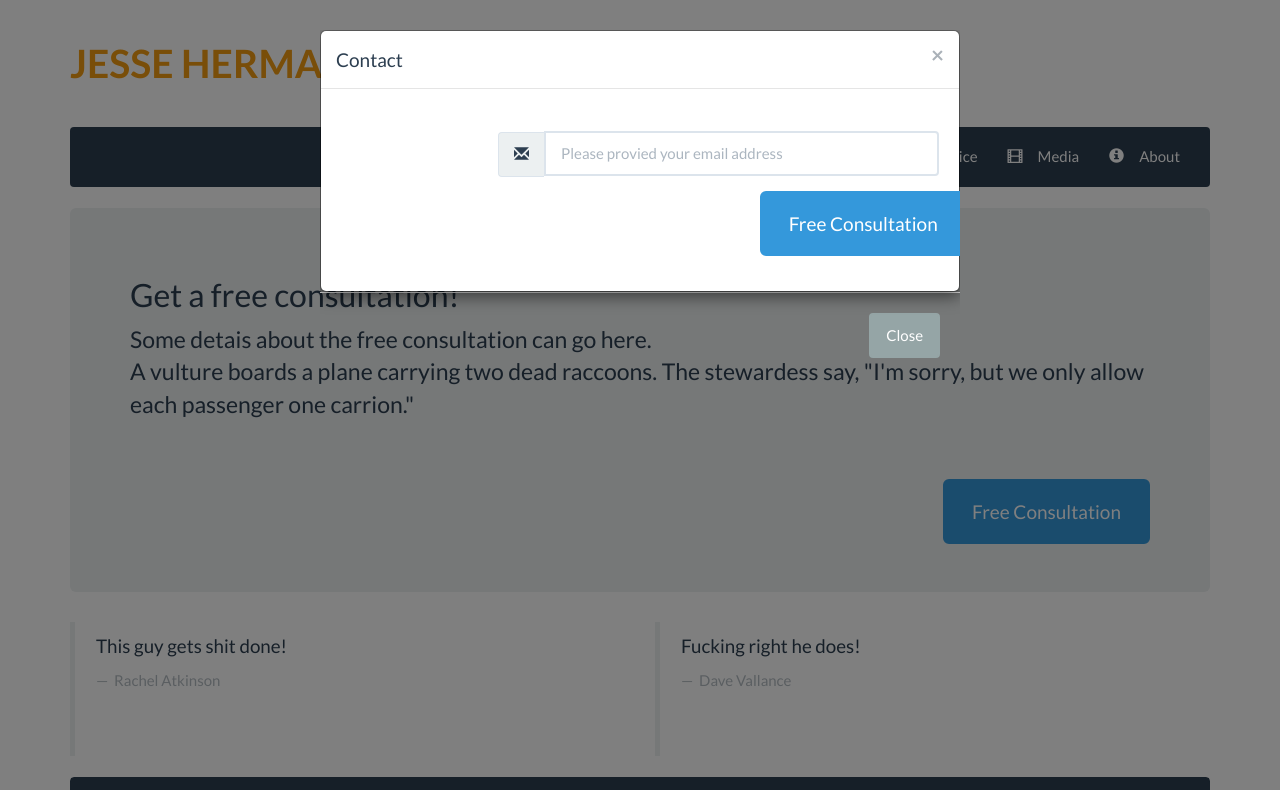
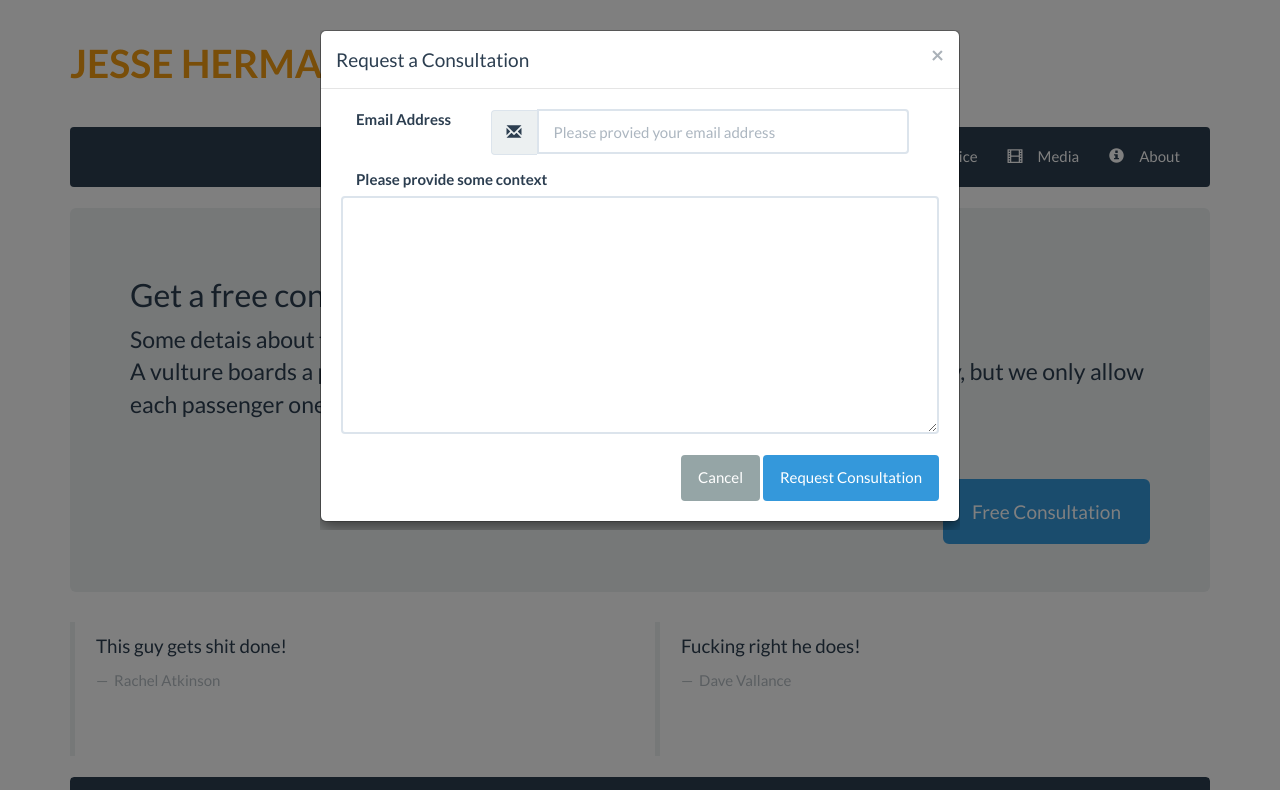
Before and after one commit to dvallance/herman, a plain HTML site: page index.html in a window 1280 px wide. Both pictures are taken after a click on the button "Free Consultation". Shown: the top 790 px of the page. Drawn offline with nearby package versions, Linux system fonts and the light colour scheme.

Commit message:
Modal consultation form

```diff
--- a/index.html
+++ b/index.html
@@ -62,32 +62,28 @@
           <button type='button' class='close' data-dismiss='modal'
                     aria-label='Close'><span aria-hidden='true'>&times;
           </span></button>
-          <h4 class='modal-title'>Contact</h4>
+          <h4 class='modal-title'>Request a Consultation</h4>
         </div>
-        <div class='modal-body text-center'>
+        <div class='modal-body'>
           <form class='form-horizontal'>
-            <label class='sr-only' for='email'>Email Address</label>&nbsp;
-            <div class="form-group">
-              <div class='col-sm-offset-3 col-sm-9'>
+            <label class='col-sm-3' for='email'>Email Address</label>
+            <div class="form-group col-sm-9">
               <div class='input-group'>
                 <span class="input-group-addon glyphicon glyphicon-envelope"></span>
-                  <input type='email' class='form-control' id='email' placeholder='Please provied your email address'>
+                <input type='email' class='form-control' id='email' name='email'
+                      placeholder='Please provied your email address'/>
               </div>
             </div>
-            </div>
-            <div class="form-group text-right">
-              <div class='col-sm-offset-8 col-sm-4'>
-                <button type='button' class='btn btn-info btn-lg' data-toggle='modal'
-                  data-target='#contact'>Free Consultation</button>
-              </div>
+            <label class='col-sm-12' for='comment'>Please provide some context</label>
+            <textarea class='form-control' rows='10' id='comment' name='comment'></textarea>
+            <br/>
+            <div class='text-right'>
+              <button type='button' class='btn btn-default' data-dismiss='modal'>
+                Cancel
+              </button>
+              <button type='submit' class='btn btn-info'>Request Consultation</button>
             </div>
           </form>
-        </div>
-        </div>
-        <div class='modal-footer'>
-          <button type='button' class='btn btn-default' data-dismiss='modal'>
-            Close
-          </button>
         </div>
       </div>
     </div>
@@ -226,6 +222,7 @@
             <li>to represent clients;</li>
             <li>to administer our client (time and billing databases); and</li>
             <li>to establish and maintain mailing lists.</li>
+          </ol>
           <p>To demonstrate this openness, we require the consent of our clients and mailing list subscribers prior to using their personal information for any purpose other than that for which it is originally collected.</p>
 
           <p>If any individuals wish to be advised of the personal information we have in relation to them,  they are advised to follow the procedure listed in Section C below.</p>
@@ -421,6 +418,7 @@
             <li>Canada Pension Plan disability claims</li>
             <li>Slip and falls</li>
             <li>Dog bites</li>
+          </ul>
 
 
           <h4>5. Small Claims</h4>
```
Lines whose indentation alone changed are shown as unchanged.
